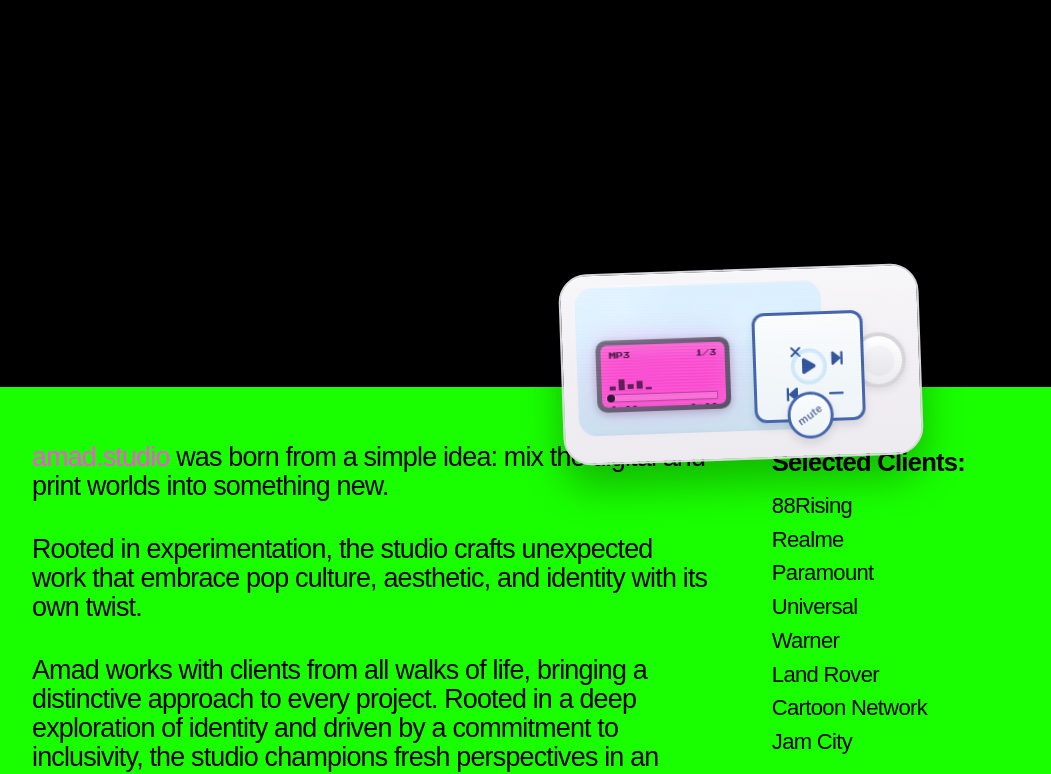
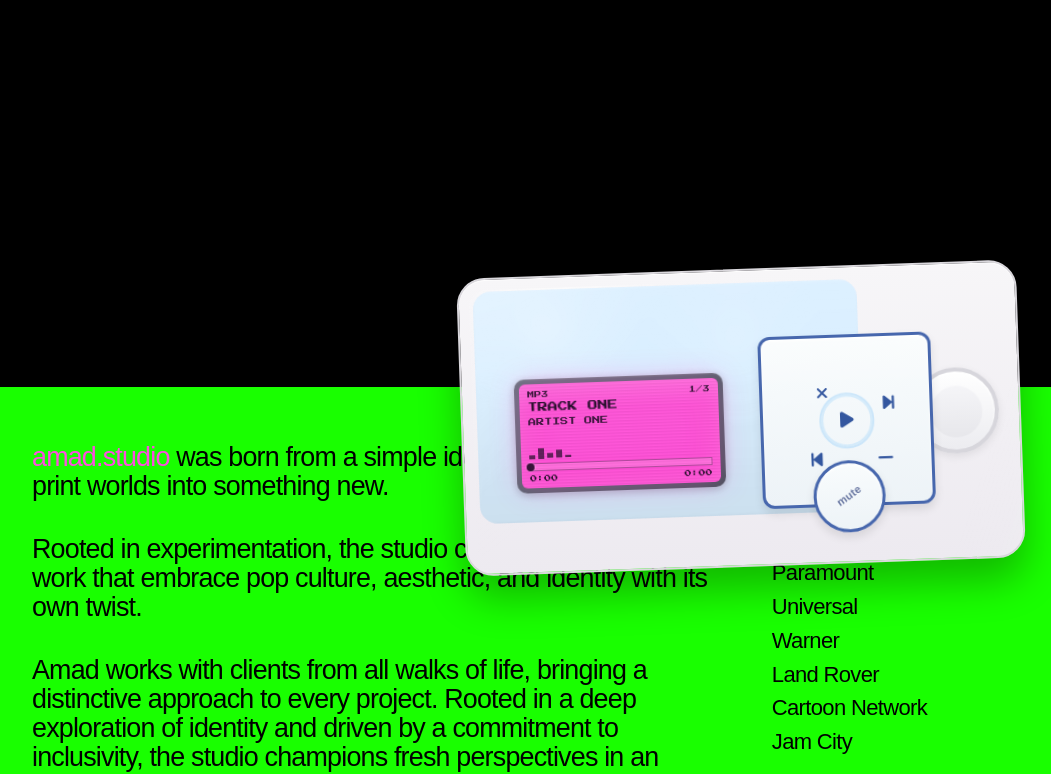
Before and after one commit to amadmoney/amadilyas, a plain HTML site: page index.html in a window 1280 px wide. Shown: the part 413-1187 px from the top of the page, without its empty margins (40-1091 px from the left). Drawn offline with Linux system fonts and the light colour scheme.

Commit message:
Update styles.css

```diff
--- a/styles.css
+++ b/styles.css
@@ -10,7 +10,7 @@
 }
 
 :root {
-  --player-width: 360px;
+  --player-width: 560px;
   --player-left: 61%;
   --player-overlap: 118px;
 
@@ -81,7 +81,7 @@
 
 .hero-copy p {
   margin: 0;
-  font-size: 24px;
+  font-size: 64px;
   line-height: 1.1;
   letter-spacing: -0.03em;
 }
@@ -167,7 +167,7 @@
   content: "";
   position: absolute;
   inset: 10px;
-  border-radius: 25px;
+  border-radius: 18px;
   background:
     radial-gradient(circle at 18% 14%, rgba(255,255,255,.7), rgba(255,255,255,0) 20%),
     linear-gradient(145deg, rgba(255,255,255,.16), rgba(255,255,255,0) 42%);
@@ -707,6 +707,11 @@
   opacity: 0.95;
 }
 
+.studio-info__marquee span {
+  display: inline-block;
+  padding-left: 100%;
+  animation: studioMarquee 18s linear infinite;
+}
 
 @keyframes studioMarquee {
   0% {
@@ -878,26 +883,3 @@
     margin-bottom: 8px;
   }
 }
-
-/* ==================================================
-   GLOBAL SCANLINES
-================================================== */
-
-body::after {
-  content: "";
-  position: fixed;
-  inset: 0;
-  pointer-events: none;
-  z-index: 999999;
-
-  background: repeating-linear-gradient(
-    to bottom,
-    rgba(0,0,0,0.15) 0px,
-    rgba(0,0,0,0.15) 1px,
-    transparent 1px,
-    transparent 3px
-  );
-
-  mix-blend-mode: overlay;
-  opacity: 0.35;
-}
```
